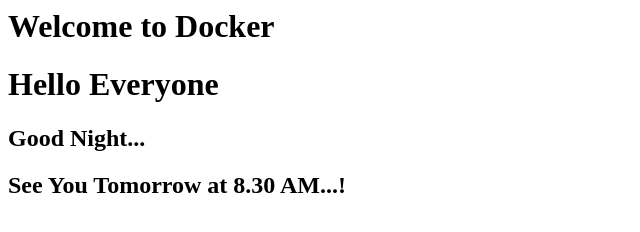
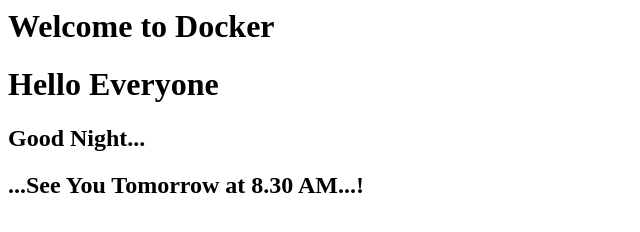
Before and after one commit to sn2801/dockerpro, a plain HTML site: page index.html in a window 1280 px wide. Shown: the whole page, without its empty margins (0-640 px from the left). Drawn offline with Linux system fonts and the light colour scheme.

Commit message:
Good Night....

```diff
--- a/index.html
+++ b/index.html
@@ -1,4 +1,4 @@
 <h1>Welcome to Docker</h1>
 <h1>Hello Everyone</h1>
 <h2>Good Night...</h2>
-<h2>See You Tomorrow at 8.30 AM...!</h2>
+<h2>...See You Tomorrow at 8.30 AM...!</h2>
```
